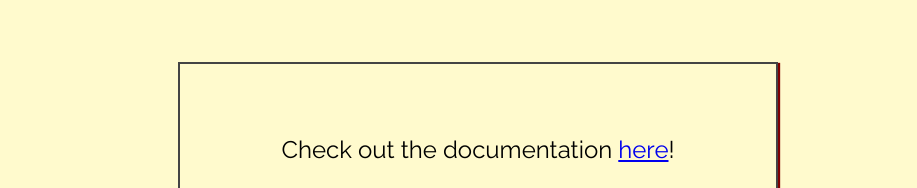
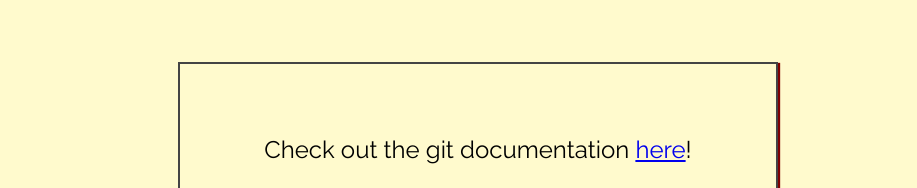
Before and after one commit to monacojay/my_first_repo, a plain HTML site: page index.html in a window 1280 px wide. Shown: the top 188 px of the page, without its empty margins (162-1079 px from the left). Drawn offline with nearby package versions, Linux system fonts and the light colour scheme.

Commit message:
added git modifier to link above header

```diff
--- a/index.html
+++ b/index.html
@@ -14,7 +14,7 @@
 <body>
 
     <div class="greeting">
-        <p>Check out the documentation <a href="https://www.git-scm.com/doc">here</a>!</p>
+        <p>Check out the git documentation <a href="https://www.git-scm.com/doc">here</a>!</p>
         <h1>Hi, my name is <span class="highlight">Jared</span> and I'm learning about Git! </h1>
 
         <p>Yay! Git is the best!</p>
```
